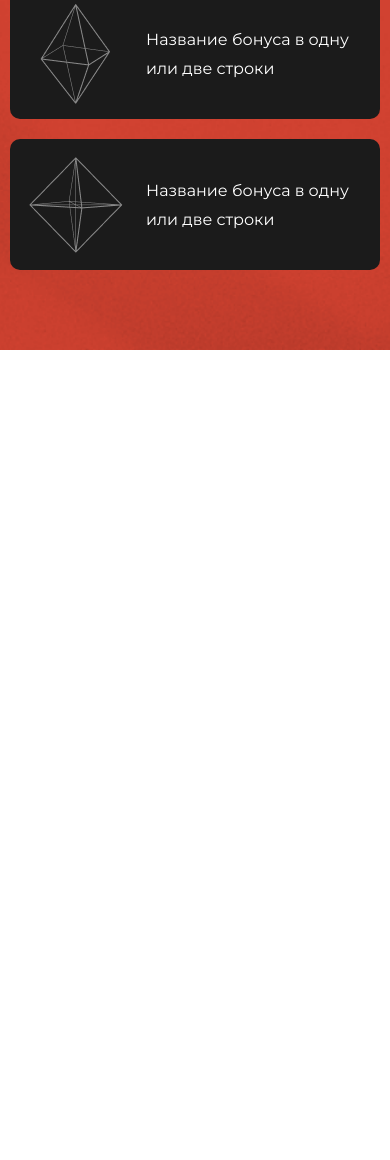
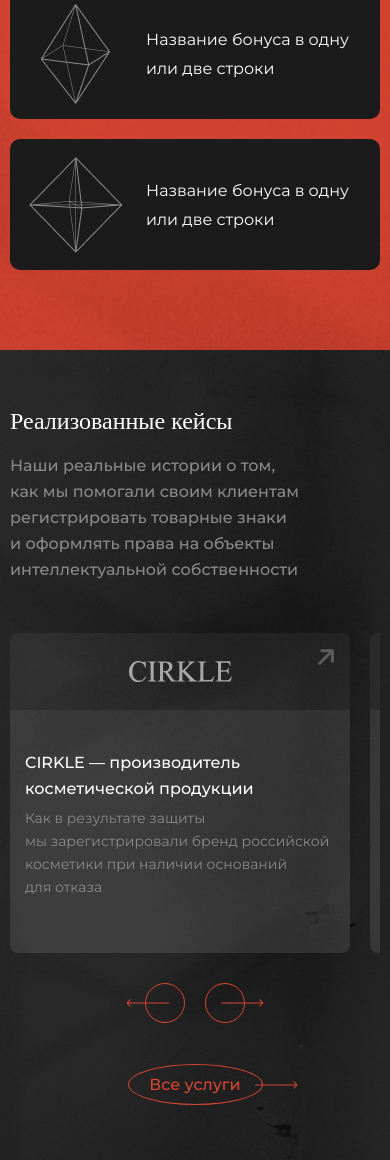
Before and after one commit to Jock1323/exam3, a plain HTML site: page index.html in a window 390 px wide. Shown: the part 5450-6610 px from the top of the page. Before the commit the page ends 5800 px from the top, so only its background shows below. Drawn offline with Linux system fonts and the light colour scheme; a web font is replaced by a local one.

Commit message:
add cases section to the site

```diff
--- a/index.html
+++ b/index.html
@@ -428,6 +428,90 @@
             </div>
         </div>
     </div>
+    <div class="cases">
+        <div class="container">
+            <div class="result__info">
+                <div class="result__inner cases__inner">
+                    <h2 class="result__title section-title cases__title">
+                        Реализованные кейсы
+                    </h2>
+                    <p class="result__text section-subtitle">
+                        Наши реальные истории о том, как мы помогали своим клиентам регистрировать товарные знаки и оформлять права на объекты интеллектуальной собственности
+                    </p>
+                </div>
+                <a href="#" class="hero__link result__link cases__link" id="hidden-link">Все услуги
+                    <img src="./images/arrow-right.svg" alt="arrow right" class="hero__arrow">
+                </a>
+            </div>
+            <div class="cases-cards">
+                <div class="cases-subcard">
+                    <div class="cases-card1">
+                        <img src="/images/cirkle.svg" alt="company logo">
+                    </div>
+                    <div class="cases-card2">
+                        <a href="#" class="result-card__arrow cases-card__arrow">
+                            <i class="fa-solid fa-arrow-down"></i>
+                        </a>
+                        <div class="cases-card2__info">
+                            <h4 class="cases-card2__title section-subtitle">
+                                CIRKLE — производитель косметической продукции
+                            </h4>
+                            <p class="cases-card2__text">
+                                Как в результате защиты  мы зарегистрировали бренд российской косметики при наличии оснований для отказа
+                            </p>
+                        </div>
+                    </div>
+                </div>
+                <div class="cases-subcard">
+                    <div class="cases-card1">
+                        <img src="/images/cameraIQ.svg" alt="company logo">
+                    </div>
+                    <div class="cases-card2">
+                        <a href="#" class="result-card__arrow cases-card__arrow">
+                            <i class="fa-solid fa-arrow-down"></i>
+                        </a>
+                        <div class="cases-card2__info">
+                            <h4 class="cases-card2__title section-subtitle">
+                                Camera IQ — производитель систем машинного зрения
+                            </h4>
+                            <p class="cases-card2__text">
+                                Защита прав после ребрендинга. Как провести успешную регистрацию
+                            </p>
+                        </div>
+                    </div>
+                </div>
+                <div class="cases-subcard">
+                    <div class="cases-card1">
+                        <img src="/images/hands.svg" alt="company logo">
+                    </div>
+                    <div class="cases-card2">
+                        <a href="#" class="result-card__arrow cases-card__arrow">
+                            <i class="fa-solid fa-arrow-down"></i>
+                        </a>
+                        <div class="cases-card2__info">
+                            <h4 class="cases-card2__title section-subtitle">
+                                HANDS — производитель строительных материалов
+                            </h4>
+                            <p class="cases-card2__text">
+                                Предварительный отказ — не приговор! Как мы защищали монополию российского производителя строительных материалов.
+                            </p>
+                        </div>
+                    </div>
+                </div>
+            </div>
+            <div class="cases__pointers">
+                <a href="#" class="cases__left-pointer">
+                    <img src="/images/arrow-left.svg" alt="arrow left" class="cases-pointer1">
+                </a>
+                <a href="#" class="cases__left-pointer">
+                    <img src="./images/arrow-right.svg" alt="arrow right"class="cases-pointer2">
+                </a>
+            </div>
+                <a href="#" class="hero__link cases__link-end">Все услуги
+                    <img src="./images/arrow-right.svg" alt="arrow right" class="hero__arrow">
+                </a>
+        </div>
+    </div>
 </body>
 
 </html>
--- a/sass/main/_cases.scss
+++ b/sass/main/_cases.scss
@@ -0,0 +1,250 @@
+.cases{
+    padding: 160px 0;
+    background-repeat: no-repeat;
+    background-size: cover;
+    background-image: linear-gradient(to left, rgba(#000, .8), rgba(#000, .8)),
+        url('/images/mini-bg.png');
+    background-position: right;
+    &__title{
+        color: #fff;
+    }
+    &-cards{
+        @include flex;
+        margin-top: 50px;
+        overflow-x:scroll;
+        overflow-y: hidden;
+        gap: 20px;
+    }
+    &-subcard{
+        max-width: 598px;
+        height: 298px;
+        @include flex;
+        cursor: pointer;
+    }
+    &-card1{
+        @include flex;
+        justify-content: center;
+        height: 100%;
+        width: 298px;
+        background-color: rgba(#fff,0.05);
+        padding: 0 46px;
+        border-top-left-radius: 8px;
+        border-bottom-left-radius: 8px;
+        transition: all .3s ease-out;
+    }
+    &-card1 img{
+        width: 100%;
+    }
+    &-card2{
+        width: 300px;
+        height: 100%;
+        background-color:rgba(#fff,0.1);
+       padding: 0 20px;
+       border-top-right-radius: 8px;
+        border-bottom-right-radius: 8px;
+    }
+    &-card2__info{
+        margin-top: 37px;
+    }
+    &-card2__title{
+        color: #fff;
+    }
+    &-card2__text{
+        font-weight: 400;
+        font-size: 14px;
+        line-height: 23px;
+        margin-top: 5px;
+        color: #8A8A8A;
+    }
+    .fa-arrow-down{
+        transition: all .3s ease-out;
+    }
+    &-subcard:hover &-card1{
+        background-color: #5A5A5A;
+    }
+    &-subcard:hover &-card__arrow .fa-arrow-down{
+        color: #fff;
+    }
+    &__pointers{
+        @include flex;
+        justify-content: center;
+        margin-top: 30px;
+    }
+    &__left-pointer{
+        position: relative;
+        @include flex;
+        justify-content: center;
+        border: 1px solid #DA4533;
+        width: 40px;
+        height: 40px;
+        border-radius: 50%;
+    }
+    &__left-pointer+ &__left-pointer{
+        margin-left: 20px;
+    }
+    &-pointer1,
+    &-pointer2{
+        position: absolute;
+    }
+    &-pointer1{
+        left:-20px;
+    }
+    &-pointer2{
+        right:-20px;
+    }
+    .cases__link-end{
+        display: none;
+    }
+    @media only screen and (max-width:1000px){
+        padding: 85px 0;
+        &-subcard{
+            max-width:480px;
+            height: 301px;
+        }
+        &-card1{
+            width:220px;
+            padding: 0 36px;
+        }
+        &-card2{
+            width: 260px;
+            height: 100%;
+           padding: 0 15px;
+        }
+    }
+    @media only screen and(max-width:768px){
+        &__inner{
+            max-width: 479px;
+        }
+        &__link{
+            img{
+                right:-20px;
+            }
+        }
+        &-subcard{
+            width: 100%;
+            max-width:748px;
+            height: 354px;
+        }
+        &-card1{
+            width:354px;
+            padding: 0 84px;
+        }
+        &-card2{
+            width:394px;
+           padding: 0 32px;
+        }
+    }
+    @media only screen and (max-width:686px){
+        &__inner{
+            max-width: 410px;
+        }
+        &__link{
+            img{
+                right:-30px;
+            }
+        }
+    }
+    @media only screen and (max-width:600px){
+        &__inner{
+            max-width:100%;
+        }
+        #hidden-link{
+            display: none;
+        }
+        .hero__link{
+            text-align: center;
+            position: relative;
+            @include flex;
+            justify-content: center;
+            border-radius: 50%;
+            width: 135px;
+            height: 41px;
+            border: 1px solid #DA4533;
+            color: #DA4533;
+            margin: 41px auto 0 auto;
+        }
+    }
+    @media only screen and (max-width:580px){
+        &-subcard{
+            max-width:460px;
+            height:290px;
+        }
+        &-card1{
+            width:159px;
+            padding: 0 28px;
+        }
+        &-card2__info{
+            margin-top:20px;
+        }
+        &-card2{
+            width:300px;
+           padding: 0 15px;
+        }
+    }
+    @media only screen and (max-width:570px){
+        padding: 75px 0;
+        &__title{
+            font-size: 28px;
+            line-height: 37px;
+        }
+        &-cards{
+            @include flex;
+        }
+        &-subcard{
+            max-width:440px;
+            height:290px;
+        }
+        &-card1{
+            width:159px;
+        }
+        &-card2__info{
+            margin-top:20px;
+        }
+        &-card2{
+            width:281px;
+        }
+    }
+    @media only screen and (max-width:420px){
+        padding: 55px 0;
+        &__title{
+            font-size: 24px;
+            line-height: 32px;
+        }
+        &-subcard{
+            max-width:340px;
+            height: 320px;
+            flex-direction: column;
+        }
+        &-card1{
+            width:340px;
+            height: 100px;
+            padding: 0 28px;
+            border-top-left-radius:0;
+            border-bottom-left-radius:0;
+            border-top-left-radius: 8px;
+            border-top-right-radius: 8px;
+            img{
+                width: 103px;
+            }
+        }
+        &-card2__info{
+            margin-top:20px;
+        }
+        &-card2{
+            position: relative;
+            width:340px;
+           padding: 0 15px;
+          border-top-left-radius: 0;
+          border-top-right-radius: 0;
+          border-bottom-left-radius: 8px;
+          border-bottom-right-radius: 8px;
+        }
+        &-card__arrow{
+            .fa-arrow-down{
+                position: absolute;
+                top:-65px;
+            }
+        }
+    }
+
+}
```
Also changed, not shown: css/main.min.css, 1 other file.
